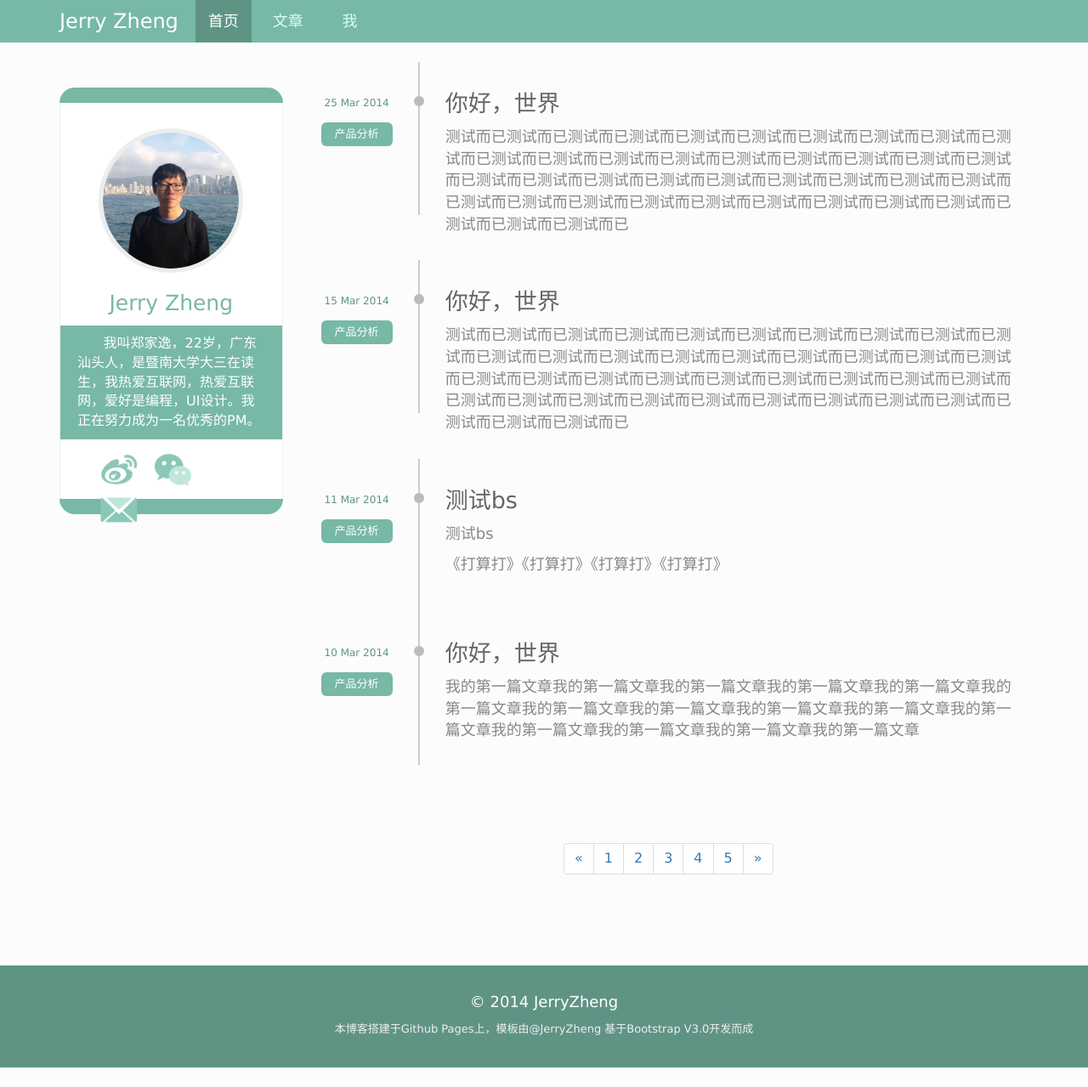
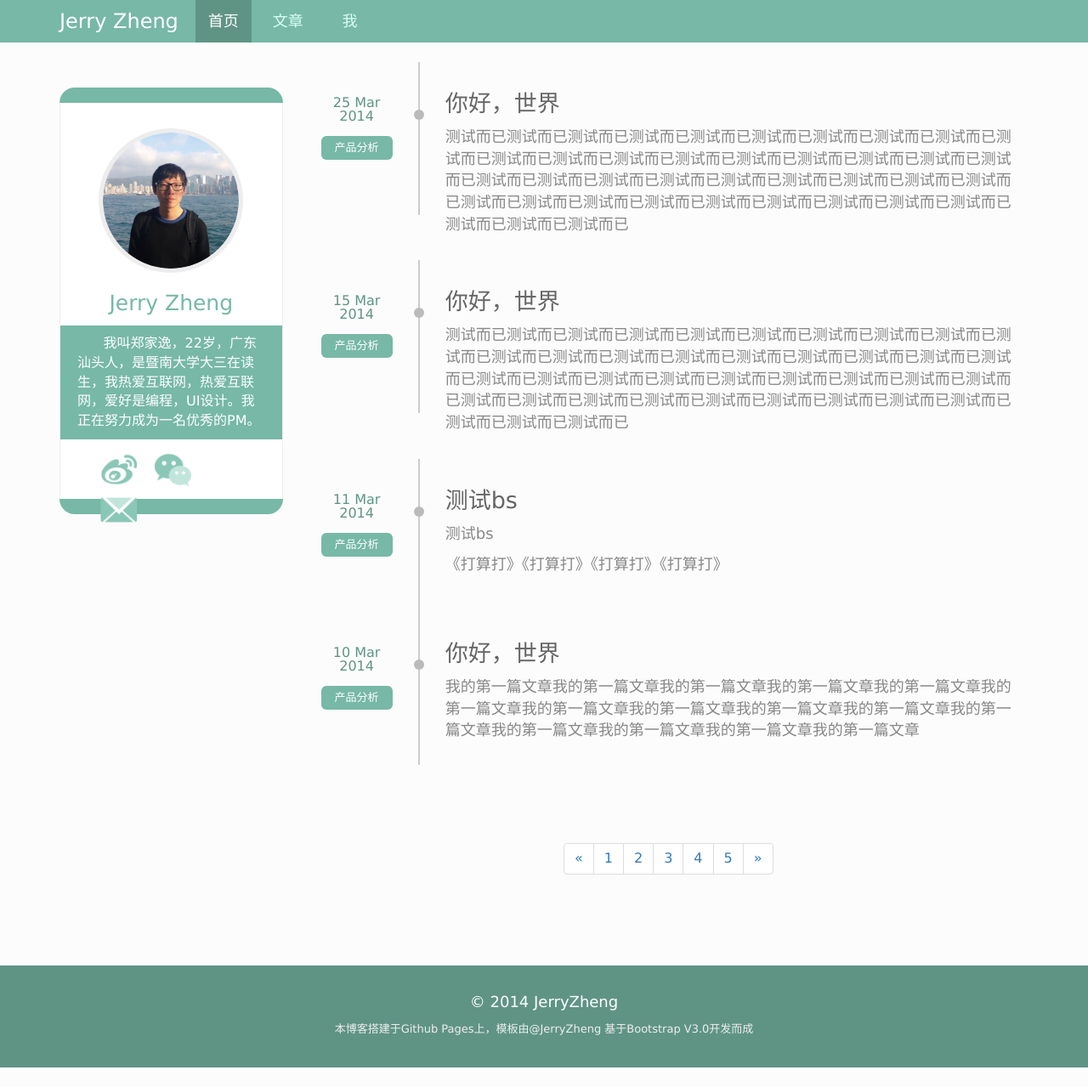
Before and after one commit to PMJerryZheng/myblog, a Jekyll site: the page built from index.html, in a window 1280 px wide and 1279 px high. Shown: the whole window at 85% size. Built offline with Jekyll 4.4.1, drawn with Linux system fonts in a browser that asks for light colours; nearby versions of some CDN libraries.

Commit message:
change date

```diff
--- a/css/index.css
+++ b/css/index.css
@@ -242,7 +242,7 @@ div#social-media{
 
 .time{
 	height: 180px;
-	font-size: 12px;
+	font-size: 16px;
 	text-align: center;
 	color: #5f9485;
 	line-height: 16px;
```
